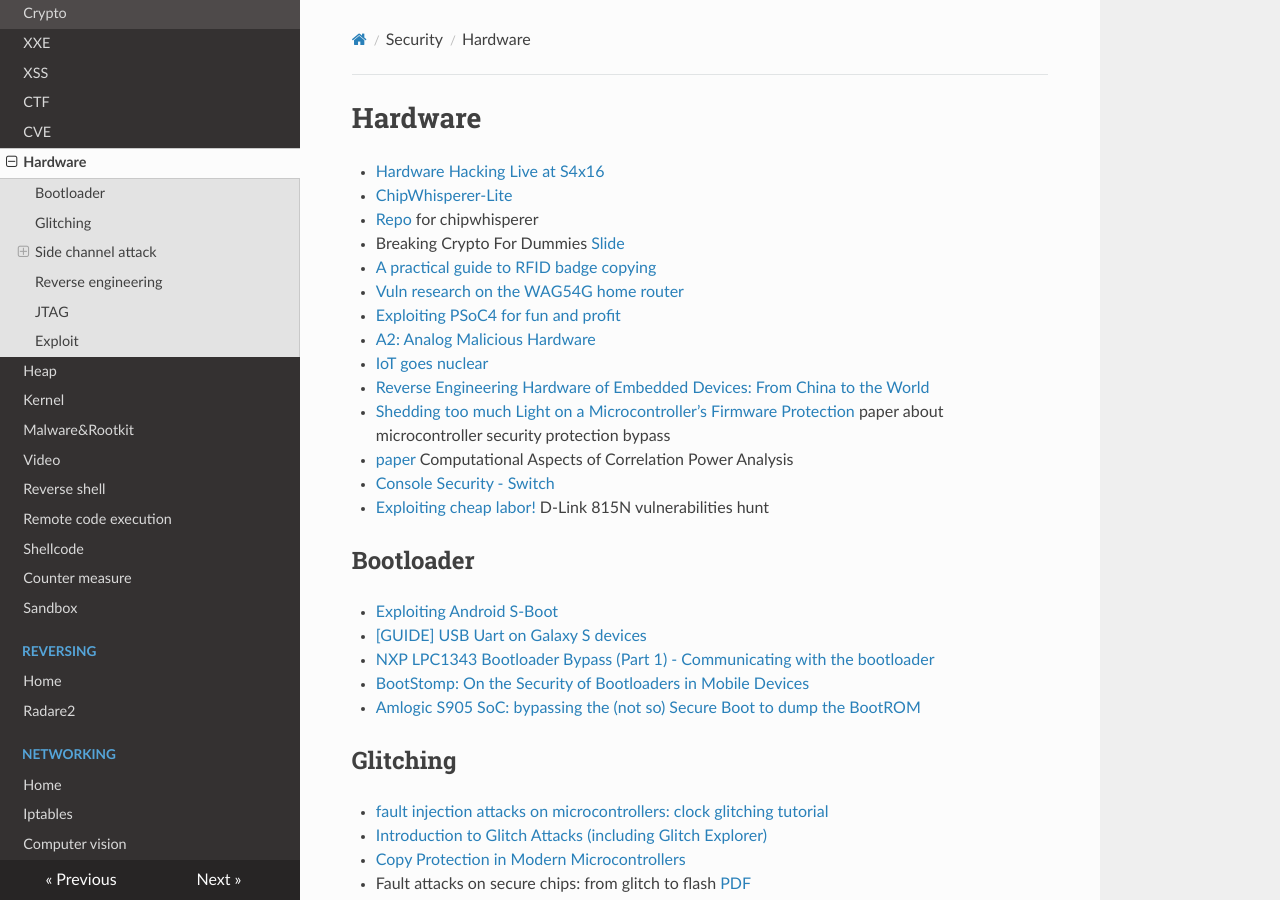
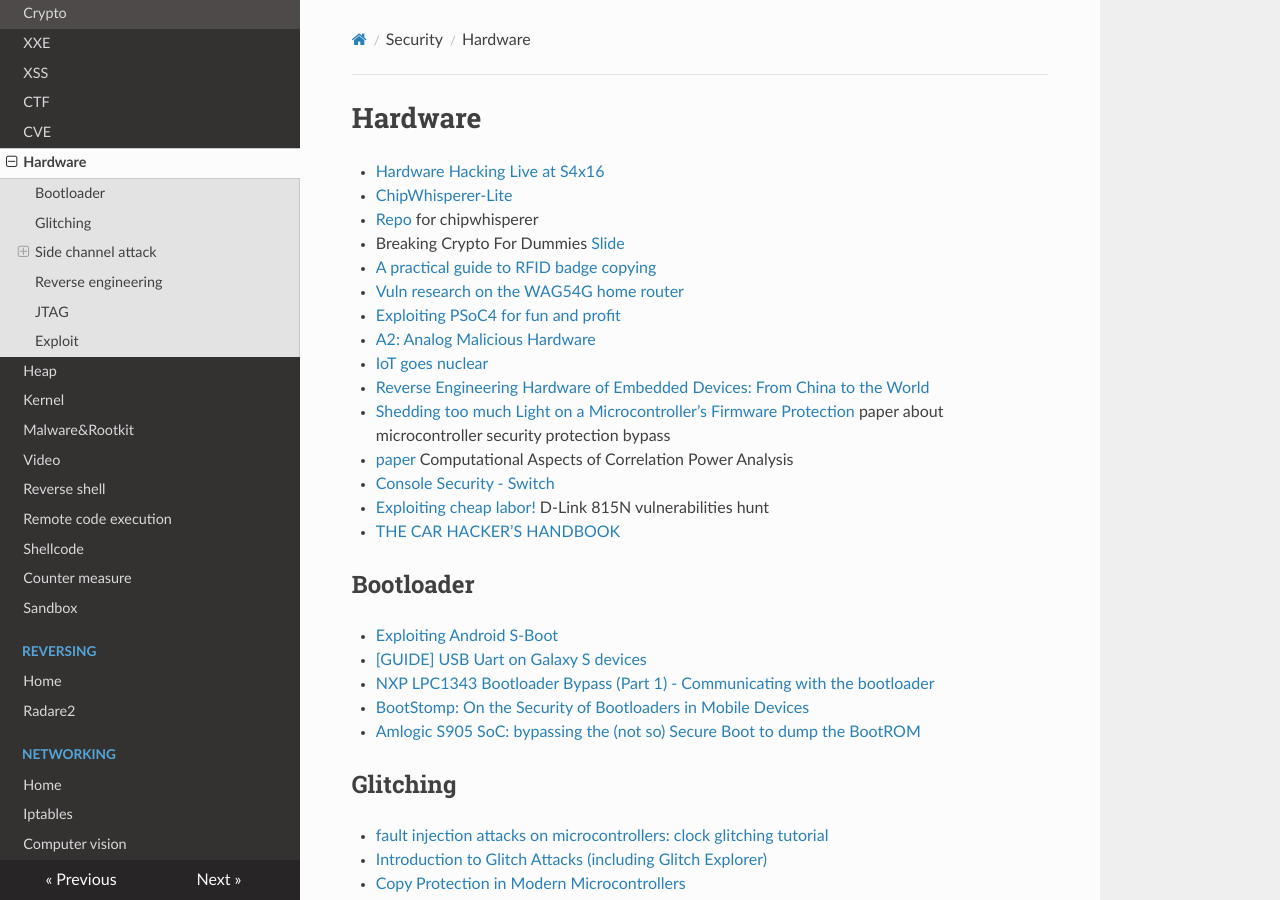
Before and after one commit to gipi/low-level, an MkDocs documentation site: the page built from docs/security/hardware.md, in a window 1280 px wide and 900 px high. Built offline with MkDocs 1.6.1, drawn with Linux system fonts in a browser that asks for light colours; nearby versions of some CDN libraries; old or Windows-style settings are respelled for this version of MkDocs.

Commit message:
Update hardware.md

```diff
--- a/docs/security/hardware.md
+++ b/docs/security/hardware.md
@@ -14,6 +14,7 @@
  - [paper](https://eprint.iacr.org/2015/260.pdf) Computational Aspects of Correlation Power Analysis
  - [Console Security - Switch](https://media.ccc.de/v/34c3-8941-console_security_-_switch)
  - [Exploiting cheap labor!](https://cr0n1c.wordpress.com/2018/01/08/exploiting-cheap-labor/) D-Link 815N vulnerabilities hunt
+ - [THE CAR HACKER’S HANDBOOK](http://opengarages.org/handbook/ebook/)
 
 ## Bootloader
 
```
